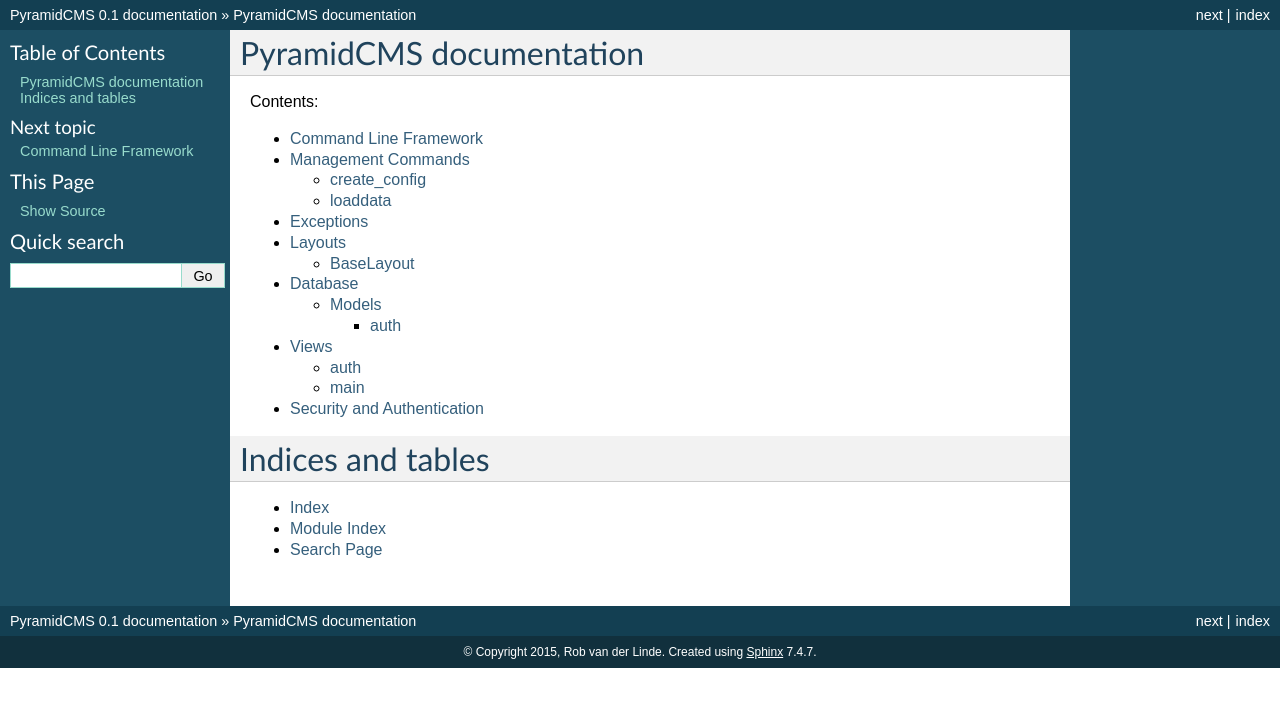
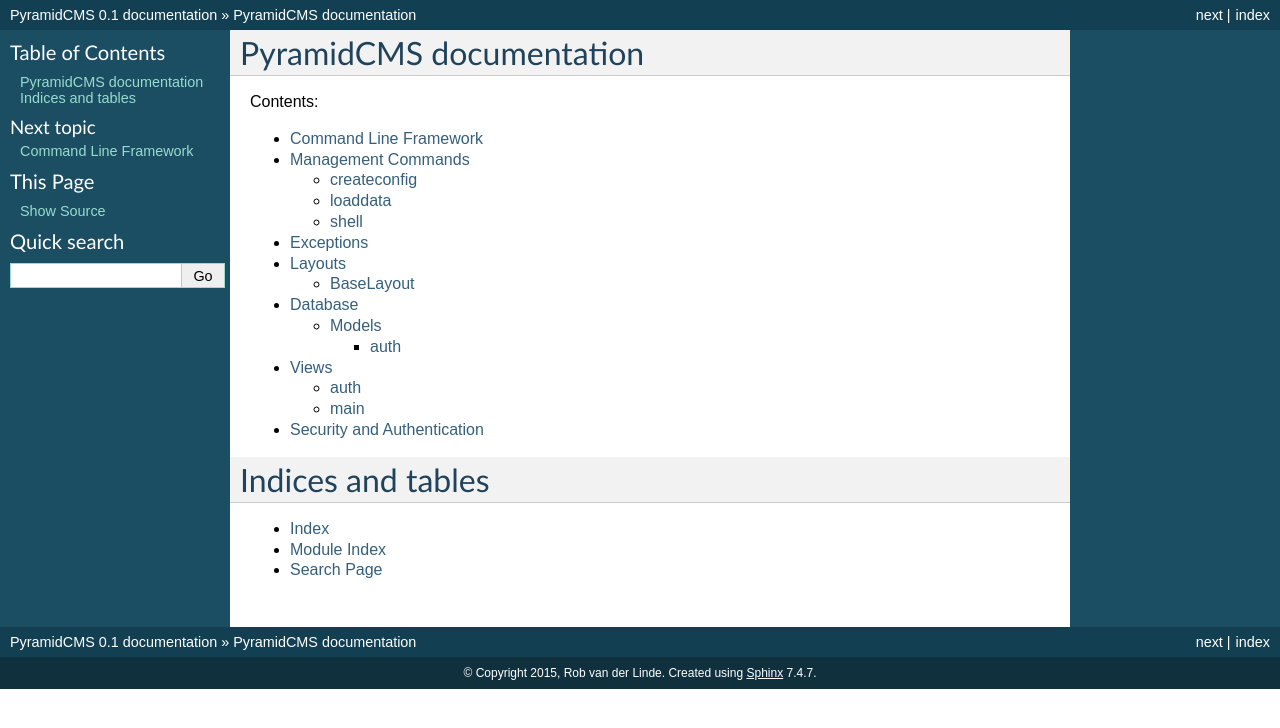
Before and after one commit to robvdl/pyramidcms, a Sphinx documentation site: the page built from doc/source/index.rst, in a window 1280 px wide. Shown: the top 728 px of the page. Built offline with Sphinx 7.4.7, drawn with Linux system fonts in a browser that asks for light colours.

Commit message:
Updated sphinx docs and removed unneeded imports

```diff
--- a/doc/source/commands.rst
+++ b/doc/source/commands.rst
@@ -6,10 +6,10 @@
 .. automodule:: pyramidcms.commands
     :members:
 
-create_config
+createconfig
 =============
 
-.. automodule:: pyramidcms.commands.create_config
+.. automodule:: pyramidcms.commands.createconfig
     :members:
 
 loaddata
@@ -17,3 +17,9 @@
 
 .. automodule:: pyramidcms.commands.loaddata
     :members:
+
+shell
+=====
+
+.. automodule:: pyramidcms.commands.shell
+    :members:
```
Also changed, not shown: 1 other file.
